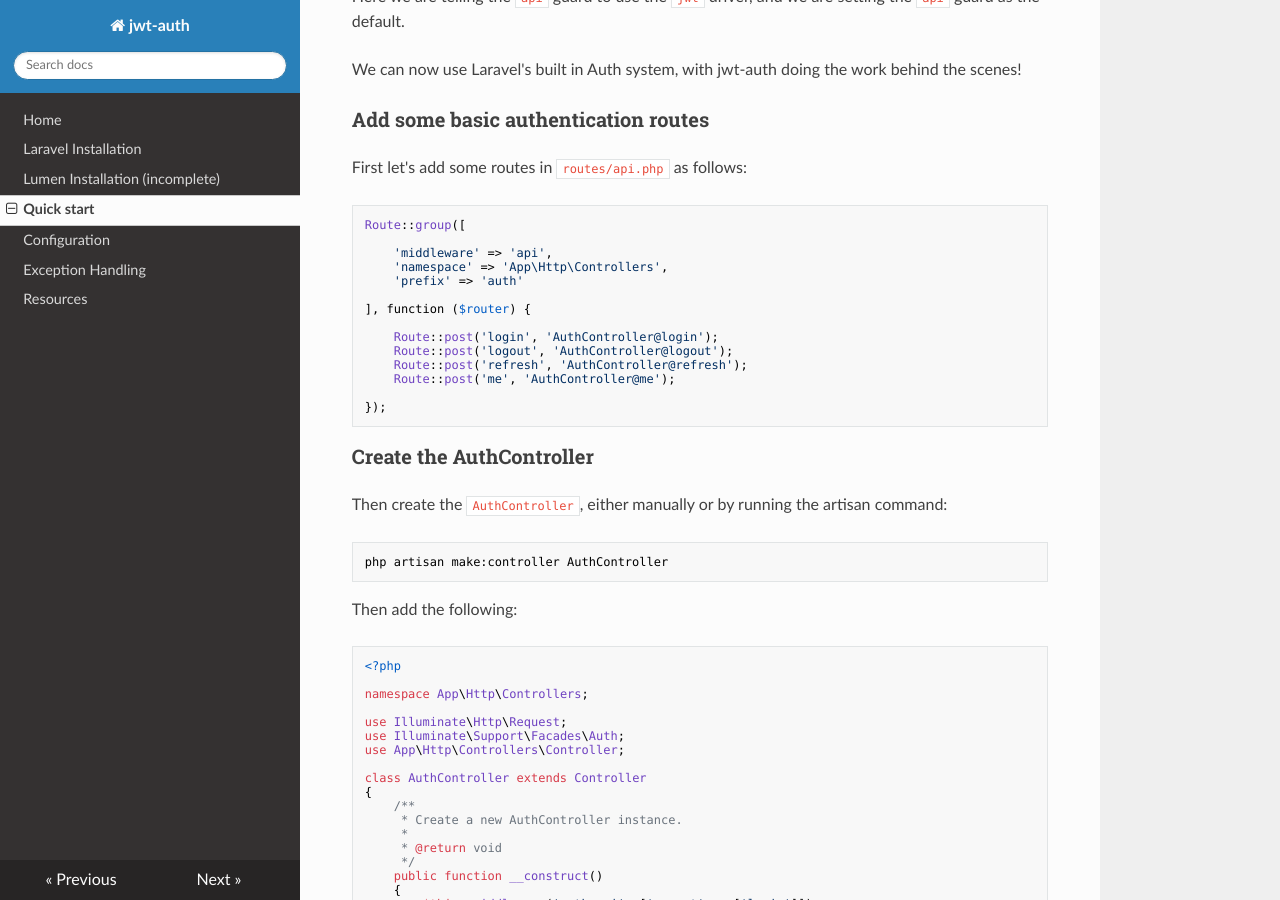
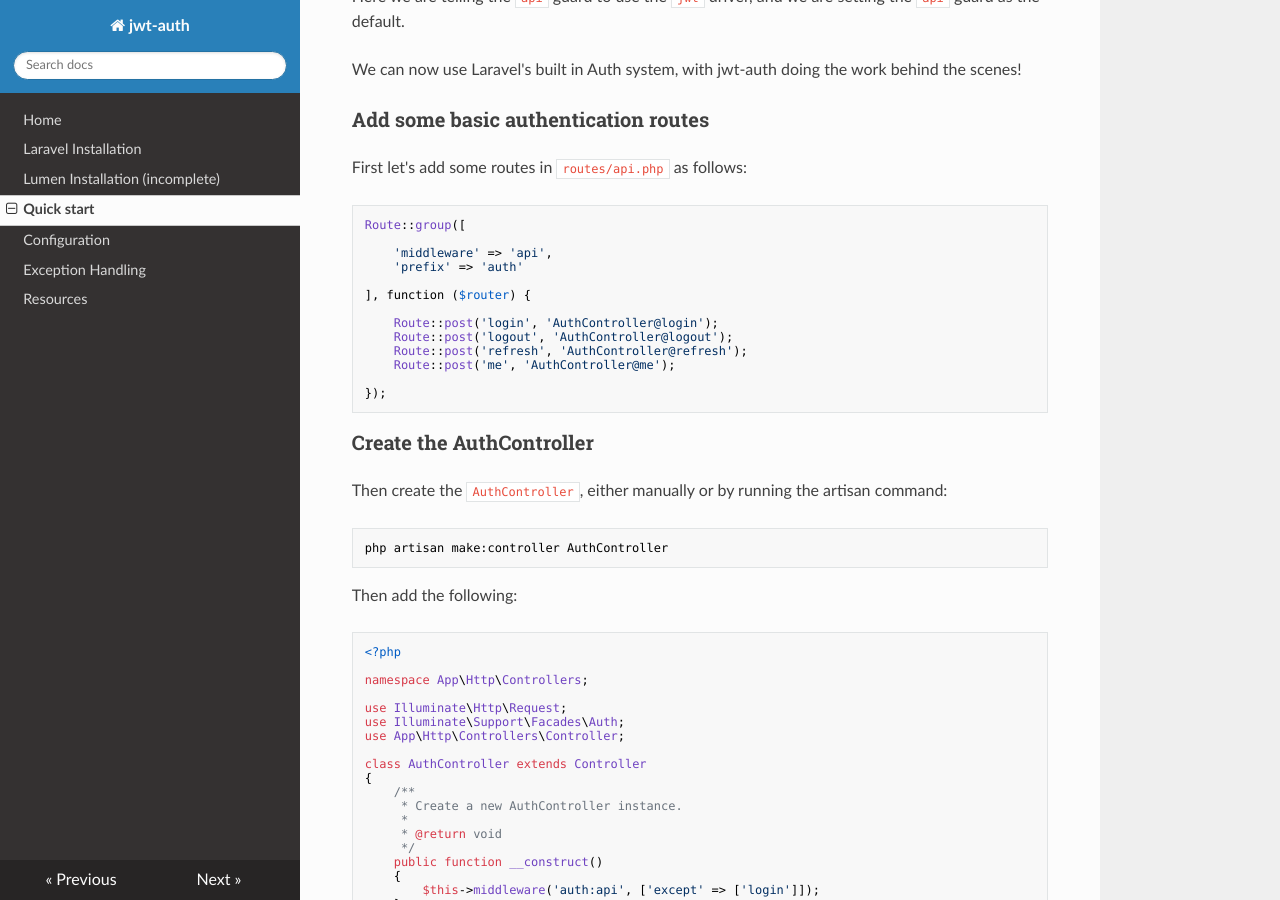
Before and after one commit to tymondesigns/jwt-auth, an MkDocs documentation site: the page built from docs/quick-start.md, in a window 1280 px wide and 900 px high, scrolled down 1369 px. Built offline with MkDocs 1.6.1, drawn with Linux system fonts in a browser that asks for light colours; nearby versions of some CDN libraries; old or Windows-style settings are respelled for this version of MkDocs.

Commit message:
Bugfix in docs (#1338)

```diff
--- a/docs/quick-start.md
+++ b/docs/quick-start.md
@@ -84,7 +84,6 @@ First let's add some routes in `routes/api.php` as follows:
 Route::group([
 
     'middleware' => 'api',
-    'namespace' => 'App\Http\Controllers',
     'prefix' => 'auth'
 
 ], function ($router) {
```
